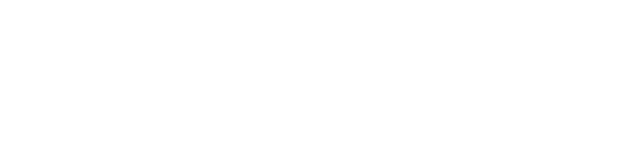
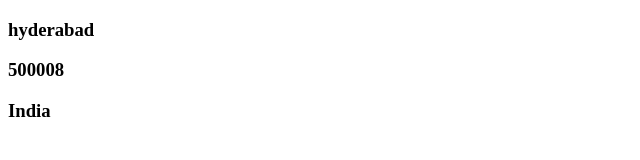
Before and after one commit to balaji0135/project1-5pm, a plain HTML site: page contact.html in a window 1280 px wide. Shown: the whole page, without its empty margins (0-640 px from the left). Drawn offline with Linux system fonts and the light colour scheme.

Commit message:
Updated contact page

```diff
--- a/contact.html
+++ b/contact.html
@@ -1,9 +1,11 @@
 <!DOCTYPE html>
 <html>
 <head>
-	<title>Git Session</title>
+	<title>Contact Us</title>
 </head>
 <body>
-
+	<h3>hyderabad</h3>
+	<h3>500008</h3>
+	<h3>India</h3>
 </body>
 </head>
```
Also changed, not shown: index.html.txt (deleted).
